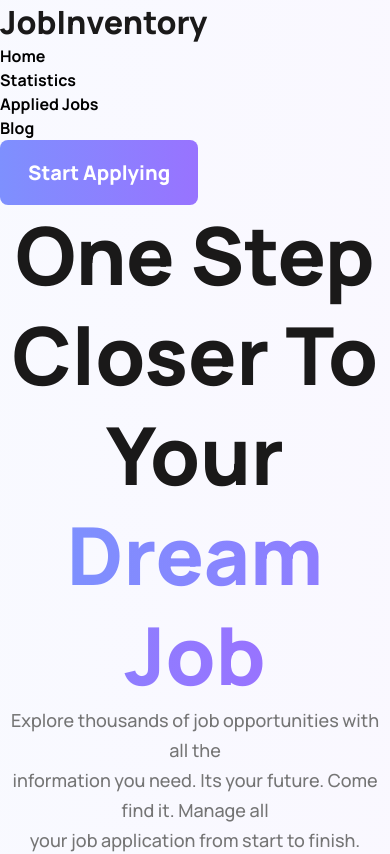
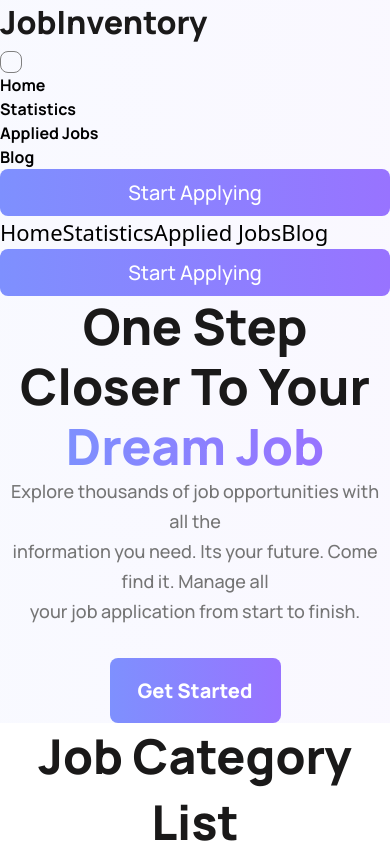
Before and after one commit to israt2022/carrer-hub, a React (Vite) app in the folder job-inventory/: page / in a window 390 px wide. Shown: the top 854 px of the page. Built offline with nearby package versions, Linux system fonts and the light colour scheme.

Commit message:
hamburger menu and responsive style update

```diff
--- a/job-inventory/src/components/Footer.jsx
+++ b/job-inventory/src/components/Footer.jsx
@@ -4,15 +4,15 @@ const Footer = () => {
     return(
         <footer>
             <div className="footer-container flex flex-wrap mx-auto lg:max-w-screen-xl lg:px-8 md:px-24 px-24">
-            <div className="basis-full sm:basis-1/2 lg:basis-1/4 mb-8 text-center sm:text-left">
+            <div className="basis-full sm:basis-1/2 lg:basis-1/4 mb-8 text-center lg:text-left">
                 <div className="site-name">JobInventory</div>
                 <div className="site-des my-5">There are many variations of passages of Lorem Ipsum , but the majority have suffered alteration in some form.</div>
 
-                <div className="social-links flex justify-center sm:block">
+                <div className="social-links flex justify-center lg:block">
                     <img src="/assets/Icons/Group 9969.png" alt="" />
                 </div>
             </div>
-            <div className="basis-full sm:basis-1/2 lg:basis-1/6 mb-8 text-center sm:text-left">
+            <div className="basis-full sm:basis-1/2 lg:basis-1/6 mb-8 text-center lg:text-left">
                 <div className="footer-link-category">Company</div>
                 <ul className="footer-links">
                     <li><a href="#">About Us</a></li>
@@ -21,7 +21,7 @@ const Footer = () => {
                     <li><a href="#">Careers</a></li>
                 </ul>
             </div>
-            <div className="basis-full sm:basis-1/2 lg:basis-1/6 mb-8 text-center sm:text-left">
+            <div className="basis-full sm:basis-1/2 lg:basis-1/6 mb-8 text-center lg:text-left">
             <div className="footer-link-category">Product</div>
                 <ul className="footer-links">
                     <li><a href="#">Prototype</a></li>
@@ -30,7 +30,7 @@ const Footer = () => {
                     <li><a href="#">Integration</a></li>
                 </ul>
             </div>
-            <div className="basis-full sm:basis-1/2 lg:basis-1/6 mb-8 text-center sm:text-left">
+            <div className="basis-full sm:basis-1/2 lg:basis-1/6 mb-8 text-center lg:text-left">
             <div className="footer-link-category">Support</div>
                 <ul className="footer-links">
                     <li><a href="#">Help Desk</a></li>
@@ -39,7 +39,7 @@ const Footer = () => {
                     <li><a href="#">Developers</a></li>
                 </ul>
             </div>
-            <div className="basis-full sm:basis-1/2 lg:basis-1/4 mb-8 text-center sm:text-left">
+            <div className="basis-full sm:basis-1/2 lg:basis-1/4 mb-8 text-center lg:text-left">
             <div className="footer-link-category">Contact</div>
                 <p className="contact-info">524 Broadway , NYC <br />
 +1 777 - 978 - 5570</p>
@@ -47,7 +47,7 @@ const Footer = () => {
         </div>
         <hr className="separetor lg:max-w-screen-xl mx-auto lg:px-8 md:px-24" />
 
-        <div className="rights flex flex-wrap lg:max-w-screen-xl mx-auto lg:px-8 md:px-24">
+        <div className="rights flex flex-wrap lg:max-w-screen-xl mx-auto lg:px-8 md:px-24 px-8">
             <div className="right basis-full text-center sm:text-left sm:basis-1/2">@2023 <b>JobInventory</b>. All Rights Reserved</div>
             <div className="powered-by basis-full text-center sm:text-right sm:basis-1/2">Powered by <b>JobInventory</b></div>
         </div>
--- a/job-inventory/src/components/Header.jsx
+++ b/job-inventory/src/components/Header.jsx
@@ -3,14 +3,26 @@ import { NavLink } from 'react-router-dom';
 // import { Bars3BottomRightIcon, XMarkIcon, } from '@heroicons/react/24/solid'
 
 const Header = () => {
-  // const [isMenuOpen, setMenuOpen] = useState(false)
+  let [isMenuOpen, setMenuOpen] = useState(false)
+
+  const menuDisplayHandler = () => {
+    setMenuOpen(!isMenuOpen);
+  }
 
   return (
-    <div className='px-4 py-4 mx-auto sm:max-w-full lg:max-w-screen-xl md:px-24 lg:px-8'>
-        <div className='relative flex items-center justify-center sm:justify-between'>
-          <h1 className='header-site-name sm:text-left'>JobInventory</h1>
+    <div className="px-4 py-4 mx-auto sm:max-w-full lg:max-w-screen-xl md:px-24 lg:px-8">
+  <div className="relative flex items-center justify-between">
+    <h1 className="header-site-name sm:text-left">JobInventory</h1>
 
-          <ul className='items-center justify-around hidden space-x-8 lg:flex nav-links'>
+    <div className="flex lg:hidden">
+      <button type="button" onClick={()=>menuDisplayHandler()} className="text-gray-500 hover:text-gray-600 focus:outline-none focus:text-gray-600 menu-toggler" aria-label="Toggle menu">
+        <svg viewBox="0 0 24 24" className="h-6 w-6 fill-current">
+          <path fillRule="evenodd" clipRule="evenodd" d="M4 6h16v2H4V6zm0 5h16v2H4v-2zm0 5h16v2H4v-2z"/>
+        </svg>
+      </button>
+    </div>
+
+    <ul className="items-center justify-around hidden space-x-8 lg:flex nav-links">
       <li>
         <NavLink to='/' className={({ isActive }) => (isActive ? 'text-blue-600' : '')}>
           Home
@@ -33,9 +45,29 @@ const Header = () => {
       </li>
     </ul>
 
-          <button className='start-applying-btn hidden sm:inline'>Start Applying</button>
+    <button className="start-applying-btn hidden lg:inline">Start Applying</button>
+  </div>
+
+  <div className={`lg:hidden ${!isMenuOpen && "hidden"}`}>
+    <div className="px-2 pt-2 pb-3 small-menu">
+      <NavLink to='/' className={({ isActive }) => (isActive ? 'block text-blue-600' : 'block text-gray-500')}>
+        Home
+      </NavLink>
+      <NavLink to='/statistics' className={({ isActive }) => (isActive ? 'block text-blue-600' : 'block text-gray-500')}>
+        Statistics
+      </NavLink>
+      <NavLink to='/appliedJobs' className={({ isActive }) => (isActive ? 'block text-blue-600' : 'block text-gray-500')}>
+        Applied Jobs
+      </NavLink>
+      <NavLink to='/blog' className={({ isActive }) => (isActive ? 'block text-blue-600' : 'block text-gray-500')}>
+        Blog
+      </NavLink>
+
+      <button className="start-applying-btn mt-5">Start Applying</button>
     </div>
   </div>
+</div>
+
 
   );
 };
--- a/job-inventory/src/style.css
+++ b/job-inventory/src/style.css
@@ -337,7 +337,40 @@ hr.separetor {
         flex-basis: 100%;
         text-align: center;
     }
-    /* .category-container{
-        justify-content: center;
-    } */
+    .hero-text{
+        font-size: 50px;
+        line-height: 60px;
+    }
+    .start-applying-btn {
+        background: linear-gradient(90deg, #7E90FE 0%, #9873FF 100%);
+        border-radius: 8px;
+        font-family: 'Manrope';
+        font-style: normal;
+        font-weight: 500;
+        font-size: 20px;
+        color: #FFFFFF;
+        padding: 10px 20px;
+        width: 100%;
+    }
+    .small-menu > a {
+        padding: 10px 0px;
+        font-size: 22px;
+    }
+    .menu-toggler {
+        padding: 10px;
+        border: 1px solid gray;
+        border-radius: 8px;
+    }
 }
+
+@media (max-width: 600px){
+    .single-category-container{
+        width: 100%;
+        text-align: center;
+    }
+
+    .single-category-container .icon{
+        margin: auto;
+    }
+
+}
```
Lines whose indentation alone changed are shown as unchanged.
